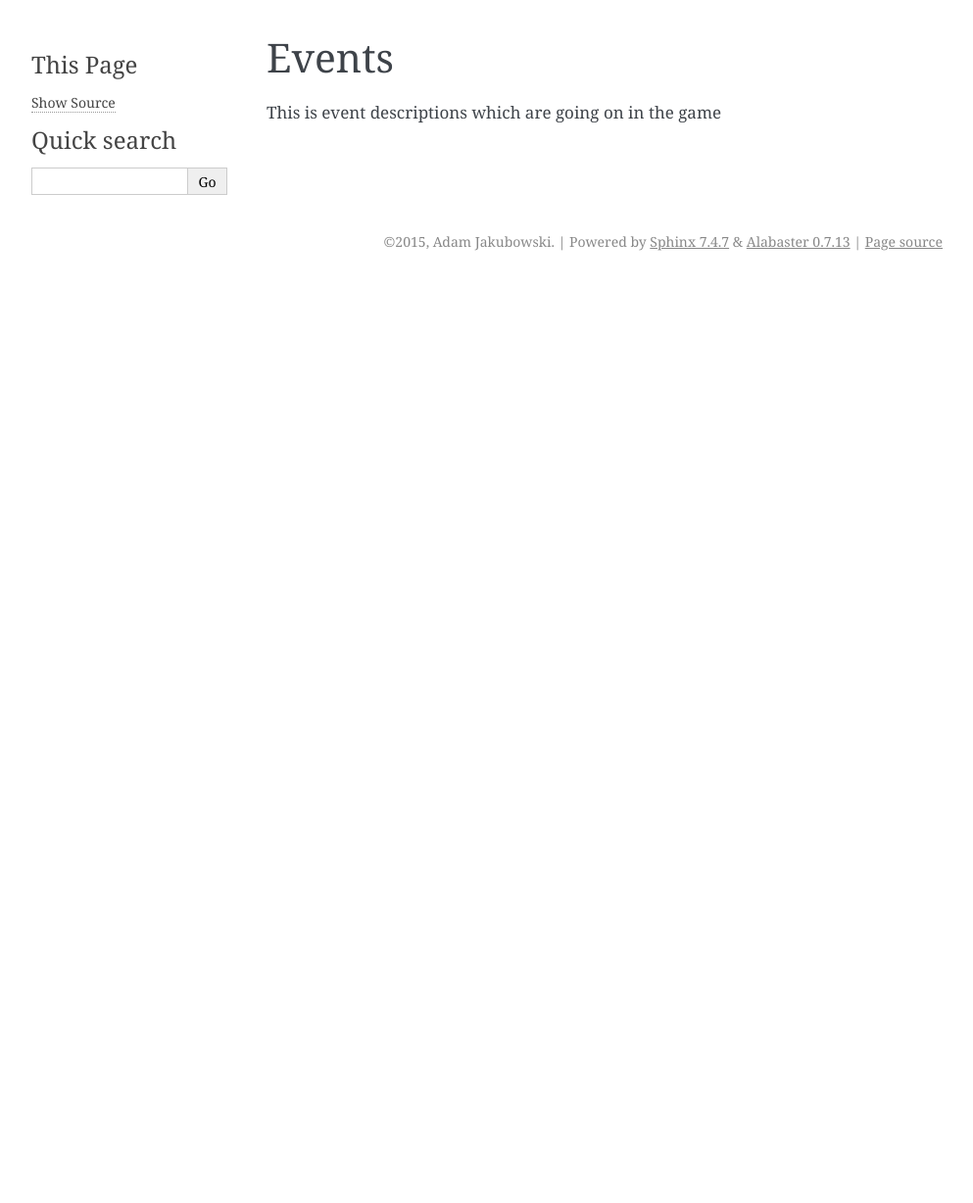
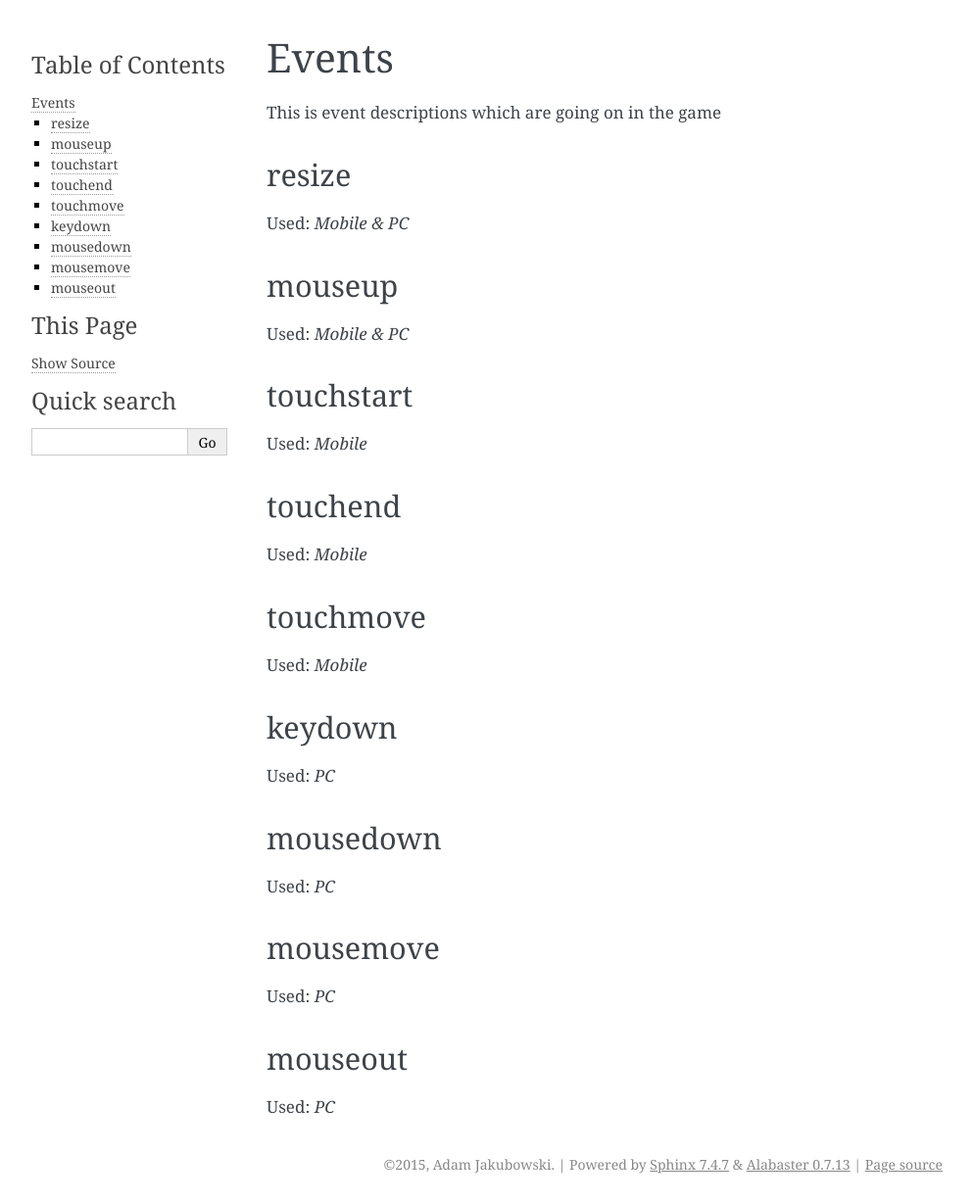
Before and after one commit to ajakubo1/shapewars, a Sphinx documentation site: the page built from doc/events/index.rst, in a window 1280 px wide. Shown: the whole page at 98% size, without its empty margins (148-1141 px from the left). Built offline with Sphinx 7.4.7, drawn with Linux system fonts in a browser that asks for light colours; before the commit the page ends 900 px from its top, so only the background shows below that.

Commit message:
Corrected a couple of errors

```diff
--- a/doc/events/index.rst
+++ b/doc/events/index.rst
@@ -5,3 +5,57 @@ Events
 ======
 
 This is event descriptions which are going on in the game
+
+------
+resize
+------
+
+Used: `Mobile & PC`
+
+-------
+mouseup
+-------
+
+Used: `Mobile & PC`
+
+----------
+touchstart
+----------
+
+Used: `Mobile`
+
+--------
+touchend
+--------
+
+Used: `Mobile`
+
+---------
+touchmove
+---------
+
+Used: `Mobile`
+
+-------
+keydown
+-------
+
+Used: `PC`
+
+---------
+mousedown
+---------
+
+Used: `PC`
+
+---------
+mousemove
+---------
+
+Used: `PC`
+
+--------
+mouseout
+--------
+
+Used: `PC`
```
Also changed, not shown: doc/algorithms/index.rst (+28 -0 lines), 2 other files.
